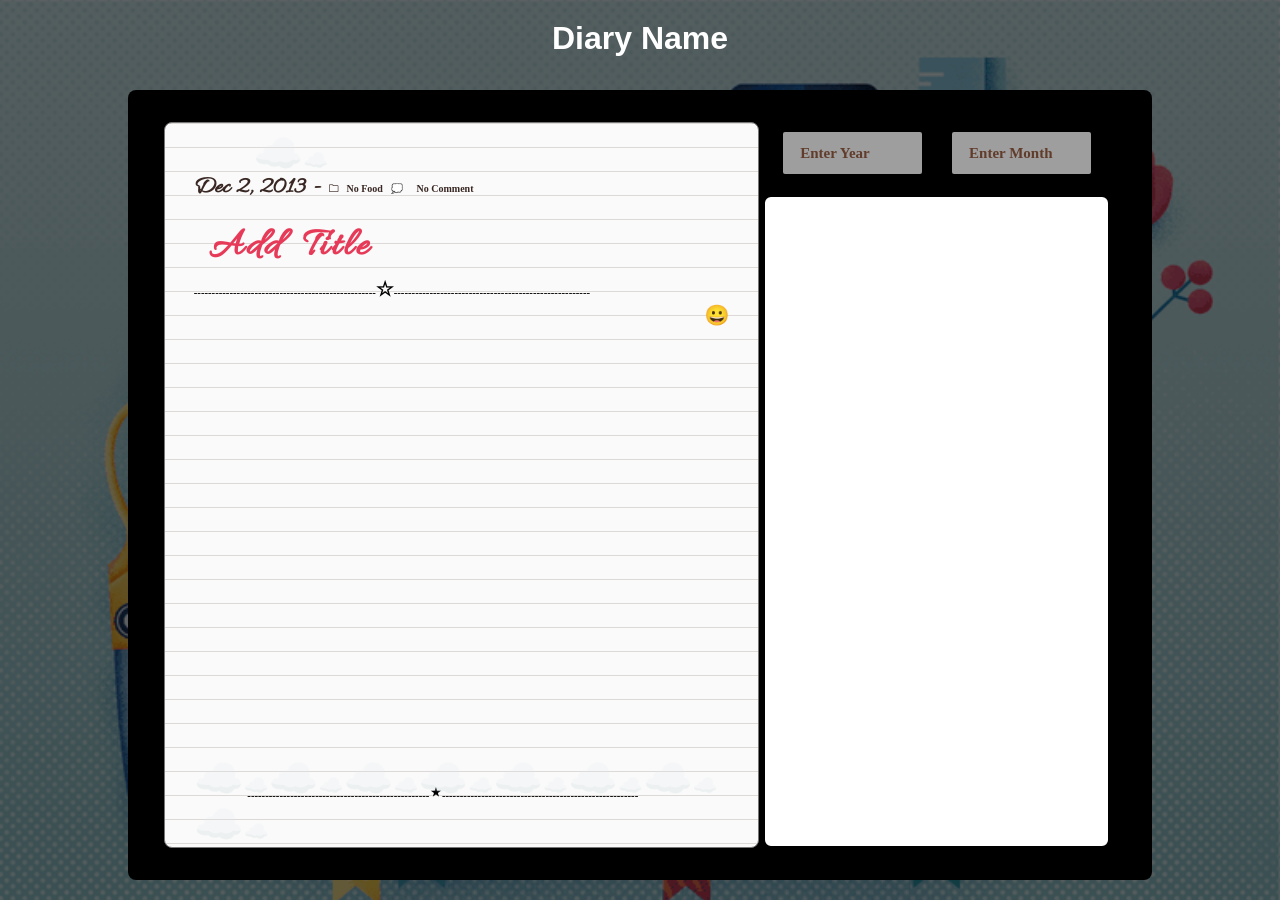
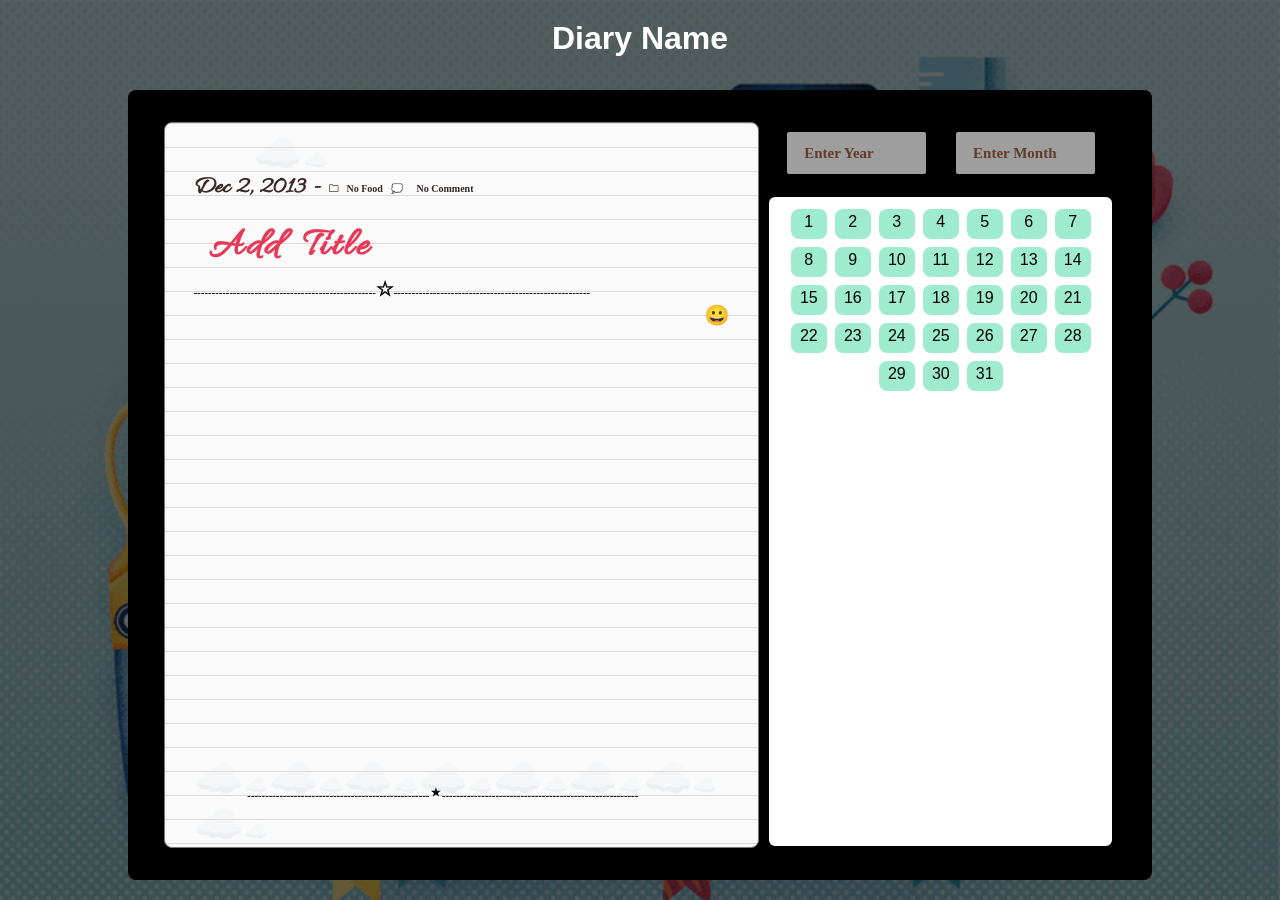
Before and after one commit to prashant280920/Personal_Diary_WebApp, a React (Create React App) app: page / in a window 1280 px wide. Built offline with nearby package versions, Linux system fonts and the light colour scheme; grey boxes are pictures that could not be loaded; a web font is replaced by a local one.

Commit message:
added calender in profile

```diff
--- a/src/components/Diary/diary.css
+++ b/src/components/Diary/diary.css
@@ -17,6 +17,7 @@ font-family: 'Yellowtail', cursive;*/
 #profile{
 	border:2px solid black;
 	height:90%;
+	overflow: hidden;
 }
 #search-box{
 	height:10%;
@@ -25,6 +26,7 @@ font-family: 'Yellowtail', cursive;*/
 /*	background-color: black;*/
 	height:100%;
 	width:80%;
+	padding-right:-10px;
 	margin-bottom: 20px;
 }
 .textarea{
--- a/src/components/Diary/diary.js
+++ b/src/components/Diary/diary.js
@@ -22,7 +22,7 @@ class Diary extends React.Component {
 					<div className="H5"><Emoji className="cld" symbol="☁️" label="cloud" /><Emoji className="dib cloud" symbol="☁️" label="cloud" /><Emoji className="cld" symbol="☁️" label="cloud" /><Emoji className="dib cloud" symbol="☁️" label="cloud" /><Emoji className="cld" symbol="☁️" label="cloud" /><Emoji className="dib cloud" symbol="☁️" label="cloud" /><Emoji className="cld" symbol="☁️" label="cloud" /><Emoji className="dib cloud" symbol="☁️" label="cloud" /><Emoji className="cld" symbol="☁️" label="cloud" /><Emoji className="dib cloud" symbol="☁️" label="cloud" /><Emoji className="cld" symbol="☁️" label="cloud" /><Emoji className="dib cloud" symbol="☁️" label="cloud" /><Emoji className="cld" symbol="☁️" label="cloud" /><Emoji className="dib cloud" symbol="☁️" label="cloud" /><Emoji className="cld" symbol="☁️" label="cloud" /><Emoji className="dib cloud" symbol="☁️" label="cloud" /></div>
 
 				</div>
-				<div className="dib h-100 rightclm">
+				<div className="dib ml1 h-100 rightclm">
 					<div className="w-100 " id="search-box">
 						<input type="search" placeholder="Enter Year" />
 						<input type="search" placeholder="Enter Month" />
--- a/src/components/Profile/Profile.js
+++ b/src/components/Profile/Profile.js
@@ -1,10 +1,14 @@
 import React from 'react';
+import Calender from "./.././Calender/Calender.js";
 
 const Profile = () => {
-	return (
-		<div style={{height:"100%",width:"100%"}}>
 
+		return (
+		<div className=" pa2" style={{height:"100%",width:"100%",margin:"0px"}}>
+			<Calender />
 		</div>
 	);
+
+
 }
 export default Profile;
```
